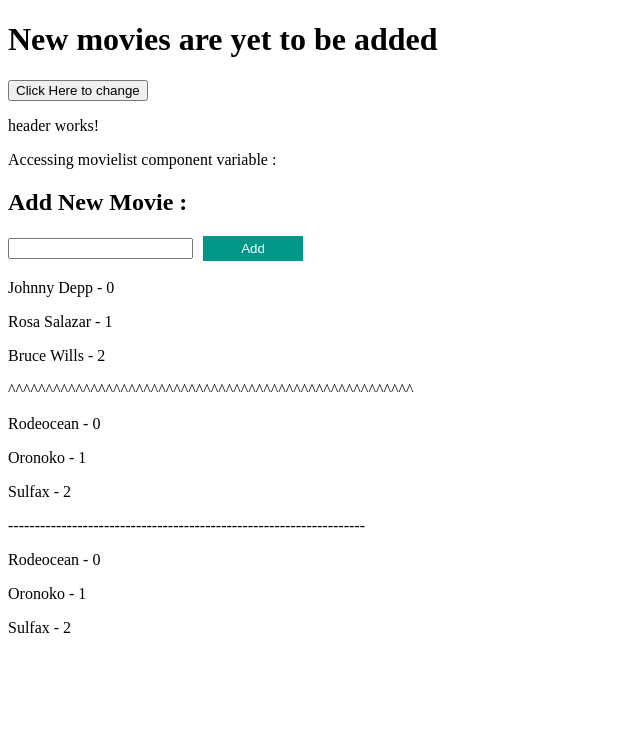
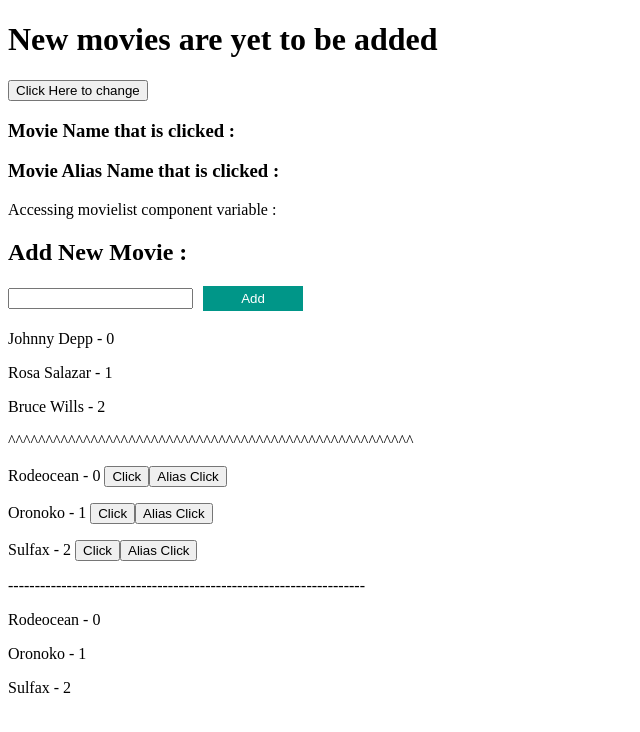
Before and after one commit to zirajmohammed/AngularCourse, an Angular app: page / in a window 1280 px wide. Shown: the top 732 px of the page, without its empty margins (0-640 px from the left). Built offline with nearby package versions, Linux system fonts and the light colour scheme.

Commit message:
@Output-A003-7

```diff
--- a/src/app/app.component.html
+++ b/src/app/app.component.html
@@ -1,11 +1,15 @@
 <h1>{{ title }}</h1>
 <button (click)="changeTextInTitle()">Click Here to change</button>
 
-<app-header></app-header>
+<div><h3>Movie Name that is clicked : {{clickedMovieName}}</h3></div>
+<div><h3>Movie Alias Name that is clicked : {{clickedAliasMovieName}}</h3></div>
+<!-- <app-header></app-header> -->
 <app-moviedetails></app-moviedetails>
 <app-movielist
     [movieList] = movies
     [actors] = actorListComplete
+    (movieClick) = movieClickData($event)
+    (outAlias) = movieClickAliasData($event)
 ></app-movielist>
 
 -------------------------------------------------------------------
--- a/src/app/app.component.ts
+++ b/src/app/app.component.ts
@@ -7,6 +7,8 @@ import { Component, ChangeDetectionStrategy } from '@angular/core';
 })
 export class AppComponent {
   title = 'New movies are yet to be added';
+  clickedMovieName = '';
+  clickedAliasMovieName = '';
 
   actorListComplete = [
     {
@@ -42,7 +44,16 @@ export class AppComponent {
       "desc": "aliqua tempor qui tempor non consectetur nostrud velit veniam Lorem proident esse excepteur consequat labore sint do fugiat velit officia"
     }
   ];
+
   changeTextInTitle() {
     this.title = 'The new movie title is Changed';
   }
+
+  movieClickData(data){
+    this.clickedMovieName = data.movietitle;
+  }
+
+  movieClickAliasData(data){
+    this.clickedAliasMovieName = data.movietitle;
+  }
 }
--- a/src/app/movielist/movielist.component.html
+++ b/src/app/movielist/movielist.component.html
@@ -16,5 +16,7 @@
 <div class="add">
   <p *ngFor="let r of movieList;let i = index">
     {{r.movietitle}} - {{i}}
+    <button (click) = movieData(r)>Click</button>
+    <button (click) = movieAliasData(r)>Alias Click</button>
   </p>
 </div>
--- a/src/app/movielist/movielist.component.ts
+++ b/src/app/movielist/movielist.component.ts
@@ -1,4 +1,4 @@
-import { Component, OnInit, Input } from '@angular/core';
+import { Component, OnInit, Input, Output, EventEmitter } from '@angular/core';
 
 @Component({
   selector: 'app-movielist',
@@ -9,6 +9,9 @@ export class MovielistComponent implements OnInit {
 
   @Input() movieList: any;
   @Input('actors') actorList: any;
+
+  @Output() movieClick = new EventEmitter();
+  @Output('outAlias') movieClickAlias = new EventEmitter();
   dataBinding: boolean = false;
   twoWayBinding: string = '';
 
@@ -27,4 +30,11 @@ export class MovielistComponent implements OnInit {
     });
   }
 
+  movieData(data){
+    this.movieClick.emit(data);
+  }
+  movieAliasData(data){
+    this.movieClickAlias.emit(data);
+  }
+
 }
```
